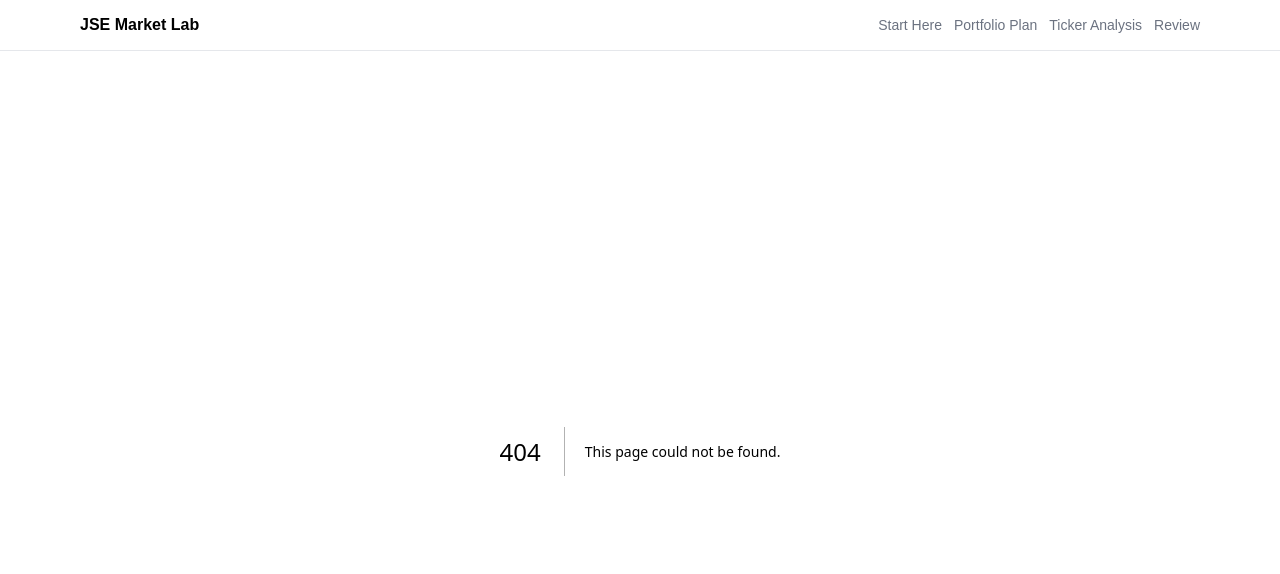
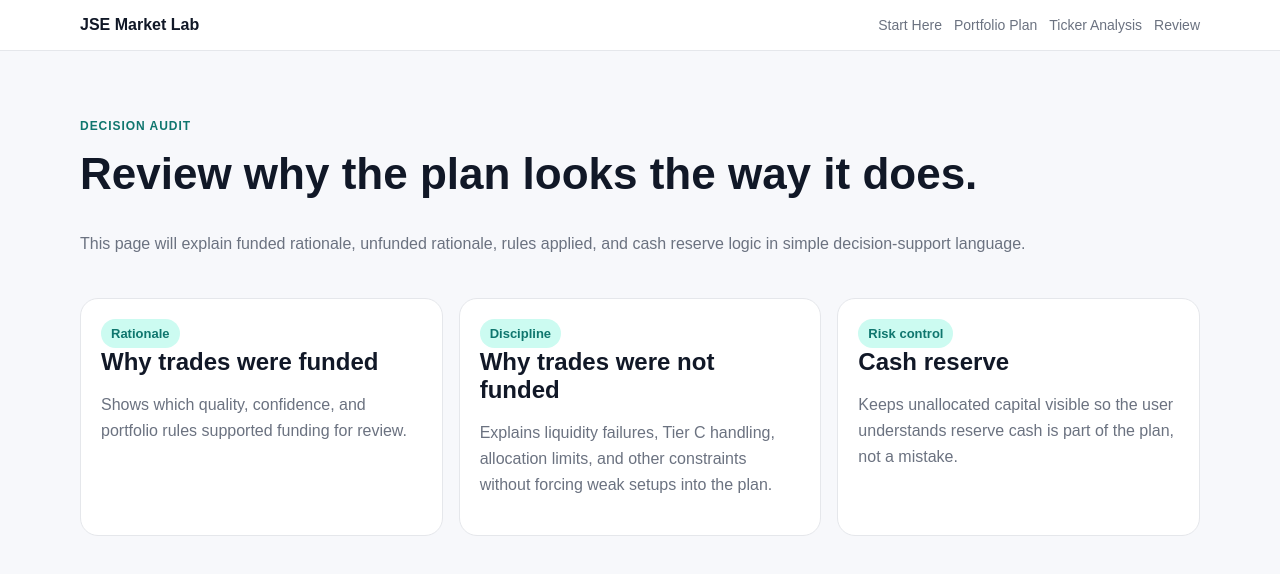
Before and after one commit to beautifulmind9/jse-market-lab, a Next.js app in the folder frontend/: page /review in a window 1280 px wide. Before the commit this address had no page. Shown: the top 574 px of the page. Built offline with nearby package versions, Linux system fonts and the light colour scheme.

Commit message:
Add review page scaffold

```diff
--- /dev/null
+++ b/frontend/app/review/page.tsx
@@ -0,0 +1,36 @@
+import { InfoCard } from '@/components/shared/InfoCard';
+
+export default function ReviewPage() {
+  return (
+    <div className="page-shell">
+      <section className="hero">
+        <span className="eyebrow">Decision Audit</span>
+        <h1>Review why the plan looks the way it does.</h1>
+        <p>
+          This page will explain funded rationale, unfunded rationale, rules applied, and cash reserve
+          logic in simple decision-support language.
+        </p>
+      </section>
+
+      <section className="grid">
+        <InfoCard title="Why trades were funded" label="Rationale">
+          <p>
+            Shows which quality, confidence, and portfolio rules supported funding for review.
+          </p>
+        </InfoCard>
+        <InfoCard title="Why trades were not funded" label="Discipline">
+          <p>
+            Explains liquidity failures, Tier C handling, allocation limits, and other constraints without
+            forcing weak setups into the plan.
+          </p>
+        </InfoCard>
+        <InfoCard title="Cash reserve" label="Risk control">
+          <p>
+            Keeps unallocated capital visible so the user understands reserve cash is part of the plan,
+            not a mistake.
+          </p>
+        </InfoCard>
+      </section>
+    </div>
+  );
+}
```
